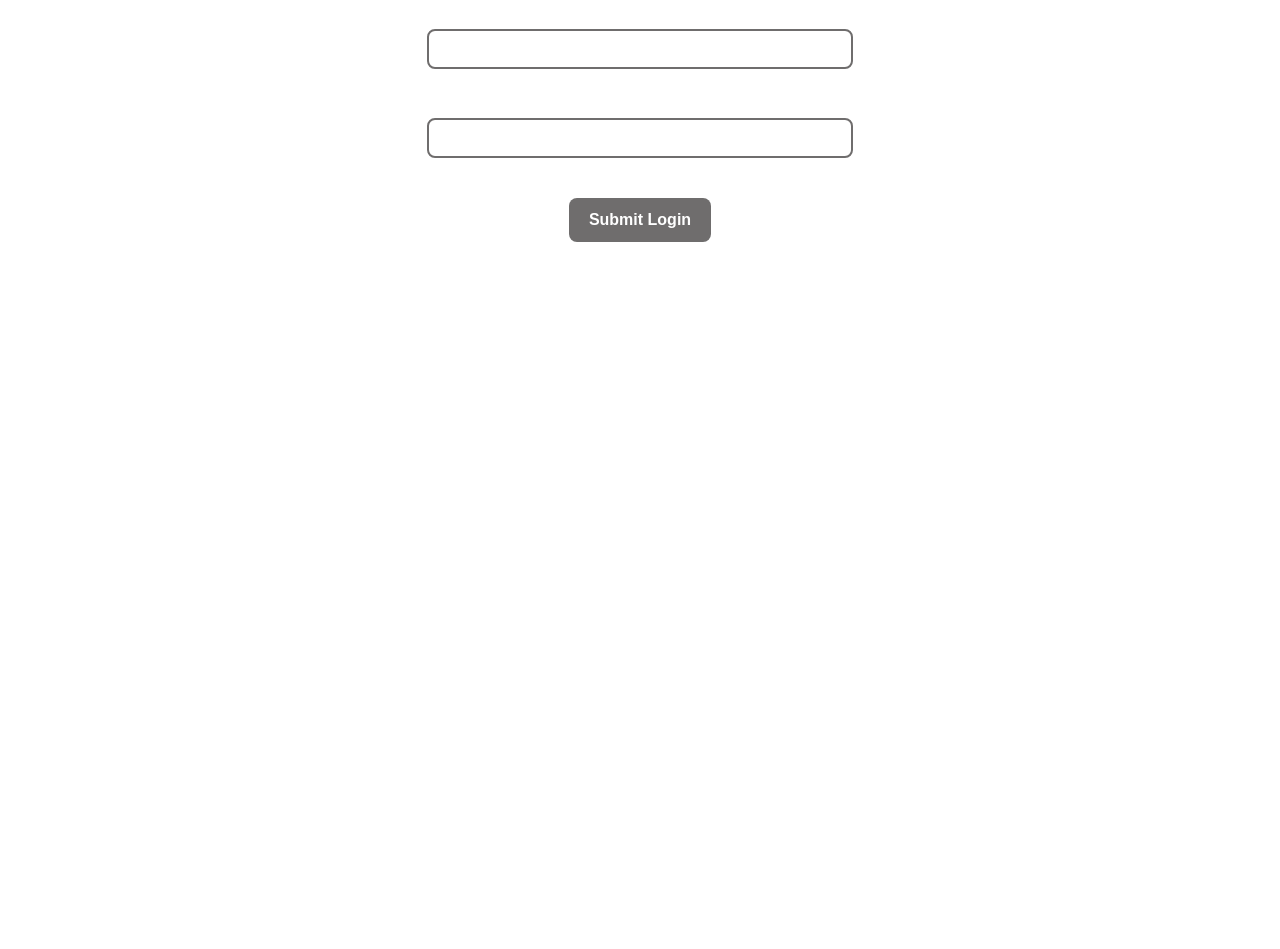
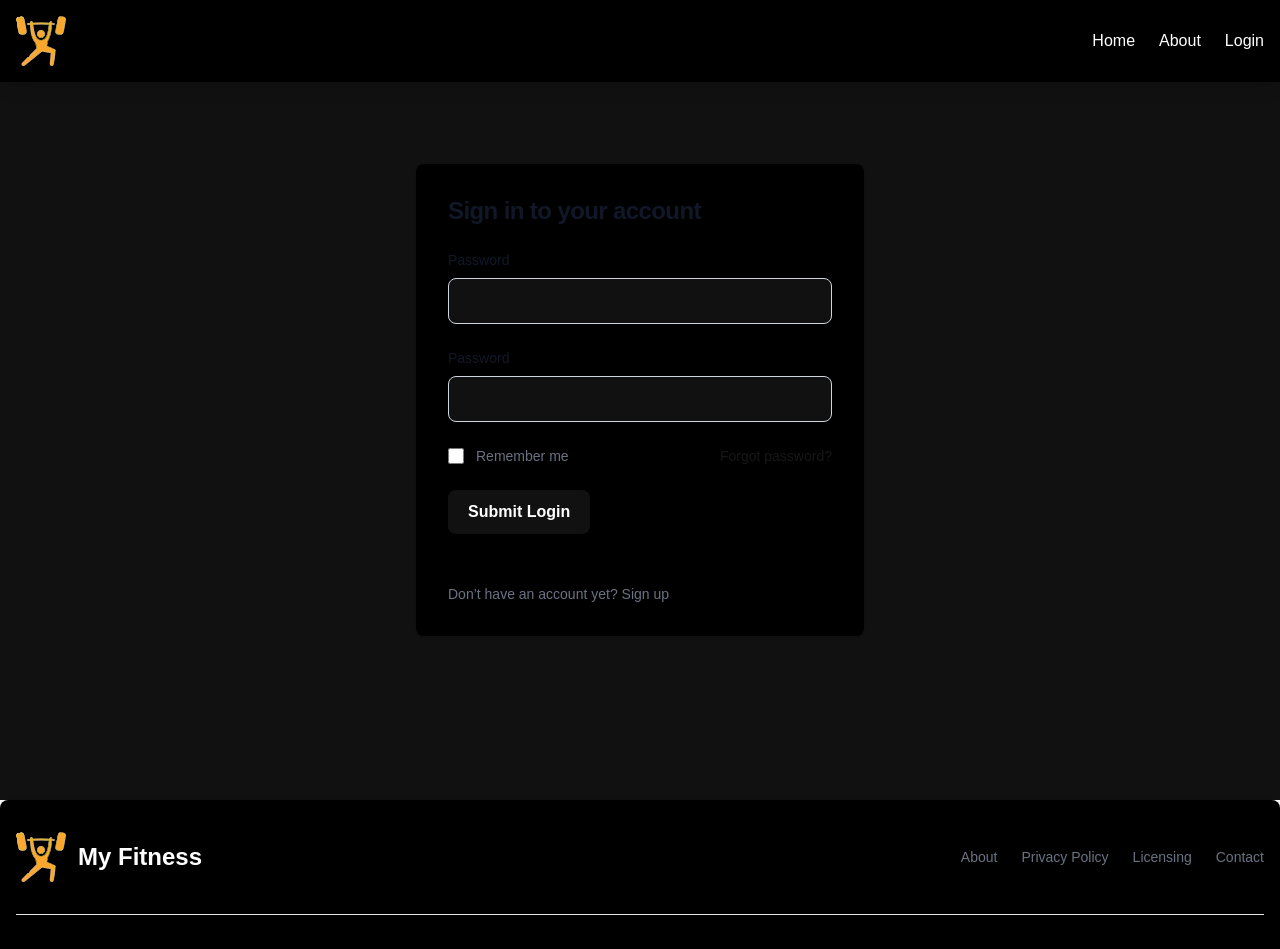
Before and after one commit to erarushiti/fitness_web, a Next.js app in the folder frontend/: page /login in a window 1280 px wide. Shown: the top 949 px of the page. Before the commit the page ends 800 px from the top, so only its background shows below. Built offline with nearby package versions, Linux system fonts and the light colour scheme.

Commit message:
created login page

```diff
--- a/frontend/src/components/Footer/index.tsx
+++ b/frontend/src/components/Footer/index.tsx
@@ -0,0 +1,55 @@
+import CustomImage from "@/assets/images/fitness.png";
+
+export default function Footer() {
+  return (
+    <footer className=" rounded-lg shadow-sm bg-black ">
+      <div className="w-full max-w-screen-xl mx-auto p-4 md:py-8">
+        <div className="sm:flex sm:items-center sm:justify-between">
+          <a
+            href="#"
+            className="flex items-center mb-4 sm:mb-0 space-x-3 rtl:space-x-reverse"
+          >
+            <img
+              className="max-h-screen object-contain"
+              src={CustomImage.src}
+              alt="Fitness Image"
+            />
+            <span className="self-center text-2xl font-semibold whitespace-nowrap text-white">
+              My Fitness
+            </span>
+          </a>
+          <ul className="flex flex-wrap items-center mb-6 text-sm font-medium text-gray-500 sm:mb-0 dark:text-gray-400">
+            <li>
+              <a href="#" className="hover:underline me-4 md:me-6">
+                About
+              </a>
+            </li>
+            <li>
+              <a href="#" className="hover:underline me-4 md:me-6">
+                Privacy Policy
+              </a>
+            </li>
+            <li>
+              <a href="#" className="hover:underline me-4 md:me-6">
+                Licensing
+              </a>
+            </li>
+            <li>
+              <a href="#" className="hover:underline">
+                Contact
+              </a>
+            </li>
+          </ul>
+        </div>
+        <hr className="my-6 border-gray-200 sm:mx-auto dark:border-gray-700 lg:my-8" />
+        <span className="block text-sm sm:text-center text-[#EE7838]">
+          © 2023{" "}
+          <a href="#`" className="hover:underline ">
+            My Fitnes
+          </a>
+          . All Rights Reserved.
+        </span>
+      </div>
+    </footer>
+  );
+}
--- a/frontend/src/components/Header/index.tsx
+++ b/frontend/src/components/Header/index.tsx
@@ -24,24 +24,7 @@ export function Header() {
 //   const router = useRouter();
   const pathname = usePathname();
 
-  const items = [
-    {
-      name: "Home",
-      pathName: "/",
-    },
-    {
-      name: "About",
-      pathName: "/about",
-    },
-    {
-      name: "Contact Us",
-      pathName: "/contact",
-    },
-    {
-      name: "Login",
-      pathName: "/Login",
-    },
-  ];
+
 
   return (
     <motion.header
@@ -56,8 +39,6 @@ export function Header() {
         <ul className="flex space-x-6">
           <li><a href="/" className="hover:text-[#EE7838]">Home</a></li>
           <li><a href="#about" className="hover:text-[#EE7838]">About</a></li>
-          <li><a href="#services" className="hover:text-[#EE7838]">Services</a></li>
-          <li><a href="#contact" className="hover:text-[#EE7838]">Contact</a></li>
           <li><a href="/login" className="hover:text-[#EE7838]">Login</a></li>
         </ul>
       </nav>
--- a/frontend/src/pages/login/index.tsx
+++ b/frontend/src/pages/login/index.tsx
@@ -1,15 +1,16 @@
-'use client';
+"use client";
 
-import { useState, FormEvent } from 'react';
-import { useRouter } from 'next/navigation';
-import axios from 'axios';
-import '../../app/globals.css'
-
+import { useState, FormEvent } from "react";
+import { useRouter } from "next/navigation";
+import axios from "axios";
+import "../../app/globals.css";
+import Header from "@/components/Header";
+import Footer from "@/components/Footer";
 
 export interface User {
   id: string;
   email: string;
-    role: 'client' | 'trainer' | 'admin';
+  role: "client" | "trainer" | "admin";
 }
 
 export interface LoginResponse {
@@ -26,8 +27,8 @@ interface FormData {
 const LoginForm: React.FC = () => {
   const router = useRouter();
   const [formData, setFormData] = useState<FormData>({
-    email: '',
-    password: '',
+    email: "",
+    password: "",
   });
   const [error, setError] = useState<string | null>(null);
   const [success, setSuccess] = useState<string | null>(null);
@@ -45,7 +46,7 @@ const LoginForm: React.FC = () => {
 
     try {
       const response = await axios.post<LoginResponse>(
-        'http://localhost:8080/api/auth/login',
+        "http://localhost:8080/api/auth/login",
         {
           email: formData.email,
           password: formData.password,
@@ -53,17 +54,17 @@ const LoginForm: React.FC = () => {
       );
 
       // Store tokens in localStorage
-      localStorage.setItem('accessToken', response.data.accessToken);
-      localStorage.setItem('refreshToken', response.data.refreshToken);
-      localStorage.setItem('user', JSON.stringify(response.data.user));
+      localStorage.setItem("accessToken", response.data.accessToken);
+      localStorage.setItem("refreshToken", response.data.refreshToken);
+      localStorage.setItem("user", JSON.stringify(response.data.user));
 
-      setSuccess('Login successful! Redirecting...');
-      setFormData({ email: '', password: '' });
+      setSuccess("Login successful! Redirecting...");
+      setFormData({ email: "", password: "" });
       setTimeout(() => {
-        router.push('/dashboard');
+        router.push("/dashboard");
       }, 1000);
     } catch (err: any) {
-      setError(err.response?.data?.error || 'An error occurred');
+      setError(err.response?.data?.error || "An error occurred");
       setSuccess(null);
     } finally {
       setLoading(false);
@@ -71,11 +72,13 @@ const LoginForm: React.FC = () => {
   };
 
   return (
-    <form className="flex flex-col items-center" onSubmit={handleSubmit}>
-      <div className="flex flex-col w-1/3 mb-[20px]">
-        <label className="text-white">Email:</label>
+    <div>
+      <Header />
+      {/* <form classNameName="flex flex-col items-center" onSubmit={handleSubmit}>
+      <div classNameName="flex flex-col w-1/3 mb-[20px]">
+        <label classNameName="text-white">Email:</label>
         <input
-          className="p-[6px] mt-[5px] border-2 border-[#6f6d6d] rounded-[8px] bg-transparent text-white"
+          classNameName=""
           type="email"
           name="email"
           value={formData.email}
@@ -83,10 +86,10 @@ const LoginForm: React.FC = () => {
           required
         />
       </div>
-      <div className="flex flex-col w-1/3 mb-[40px]">
-        <label className="text-white">Password:</label>
+      <div classNameName="flex flex-col w-1/3 mb-[40px]">
+        <label classNameName="text-white">Password:</label>
         <input
-          className="p-[6px] mt-[5px] border-2 border-[#6f6d6d] rounded-[8px] bg-transparent text-white"
+          classNameName="p-[6px] mt-[5px] border-2 border-[#6f6d6d] rounded-[8px] bg-transparent text-white"
           type="password"
           name="password"
           value={formData.password}
@@ -95,15 +98,105 @@ const LoginForm: React.FC = () => {
         />
       </div>
       <button
-        className="bg-[#6f6d6d] py-[10px] px-[20px] rounded-[8px] font-bold mb-[50px] text-white"
+        classNameName="bg-[#6f6d6d] py-[10px] px-[20px] rounded-[8px] font-bold mb-[50px] text-white"
         type="submit"
         disabled={loading}
       >
         {loading ? 'Logging in...' : 'Submit Login'}
       </button>
-      {error && <p className="text-red-600 text-center text-base">{error}</p>}
-      {success && <p className="text-green-600 text-center text-base">{success}</p>}
+      {error && <p classNameName="text-red-600 text-center text-base">{error}</p>}
+      {success && <p classNameName="text-green-600 text-center text-base">{success}</p>}
+    </form> */}
+
+      <section className="bg-[#111]">
+        <div className="flex flex-col items-center justify-center px-6 py-8 mx-auto md:h-screen lg:py-0">
+          <div className="w-full bg-black rounded-lg shadow dark:border md:mt-0 sm:max-w-md xl:p-0">
+            <div className="p-6 space-y-4 md:space-y-6 sm:p-8">
+              <h1 className="text-xl font-bold leading-tight tracking-tight text-gray-900 md:text-2xl dark:text-white">
+                Sign in to your account
+              </h1>
+              <form className="space-y-4 md:space-y-6" onSubmit={handleSubmit}>
+                <div>
+                  <label className="block mb-2 text-sm font-medium text-gray-900 dark:text-white">
+                    Password
+                  </label>
+                  <input
+                    className="bg-[#111] border border-gray-300 text-gray-900 rounded-lg focus:ring-primary-600 focus:border-primary-600 block w-full p-2.5"
+                    type="email"
+                    name="email"
+                    value={formData.email}
+                    onChange={handleChange}
+                    required
+                  />
+                </div>
+                <div>
+                  <label className="block mb-2 text-sm font-medium text-gray-900 dark:text-white">
+                    Password
+                  </label>
+                  <input
+                    className="bg-[#111] border border-gray-300 text-gray-900 rounded-lg focus:ring-primary-600 focus:border-primary-600 block w-full p-2.5"
+                    type="password"
+                    name="password"
+                    value={formData.password}
+                    onChange={handleChange}
+                    required
+                  />
+                </div>
+                <div className="flex items-center justify-between">
+                  <div className="flex items-start">
+                    <div className="flex items-center h-5">
+                      <input
+                        id="remember"
+                        aria-describedby="remember"
+                        type="checkbox"
+                        className="w-4 h-4 border border-gray-300 rounded bg-gray-50 focus:ring-3 focus:ring-primary-300 dark:bg-gray-700 dark:border-gray-600 dark:focus:ring-primary-600 dark:ring-offset-gray-800"
+                      />
+                    </div>
+                    <div className="ml-3 text-sm">
+                      <label className="text-gray-500 dark:text-gray-300">
+                        Remember me
+                      </label>
+                    </div>
+                  </div>
+                  <a
+                    href="#"
+                    className="text-sm font-medium text-primary-600 hover:underline dark:text-primary-500"
+                  >
+                    Forgot password?
+                  </a>
+                </div>
+                <button
+                  className="bg-[#111] py-[10px] px-[20px] rounded-[8px] font-bold mb-[50px] text-white"
+                  type="submit"
+                  disabled={loading}
+                >
+                  {loading ? "Logging in..." : "Submit Login"}
+                </button>
+                {error && (
+                  <p className="text-red-600 text-center text-base">{error}</p>
+                )}
+                {success && (
+                  <p className="text-green-600 text-center text-base">
+                    {success}
+                  </p>
+                )}
+                <p className="text-sm font-light text-gray-500 dark:text-gray-400">
+                  Don’t have an account yet?{" "}
+                  <a
+                    href="#"
+                    className="font-medium text-primary-600 hover:underline dark:text-primary-500"
+                  >
+                    Sign up
+                  </a>
+                </p>
               </form>
+            </div>
+          </div>
+        </div>
+      </section>
+
+      <Footer />
+    </div>
   );
 };
 
```
Also changed, not shown: frontend/src/app/page.tsx (+3 -28 lines), 1 other file (tests, documents, lock files or other folders). Lines whose indentation alone changed are shown as unchanged.
